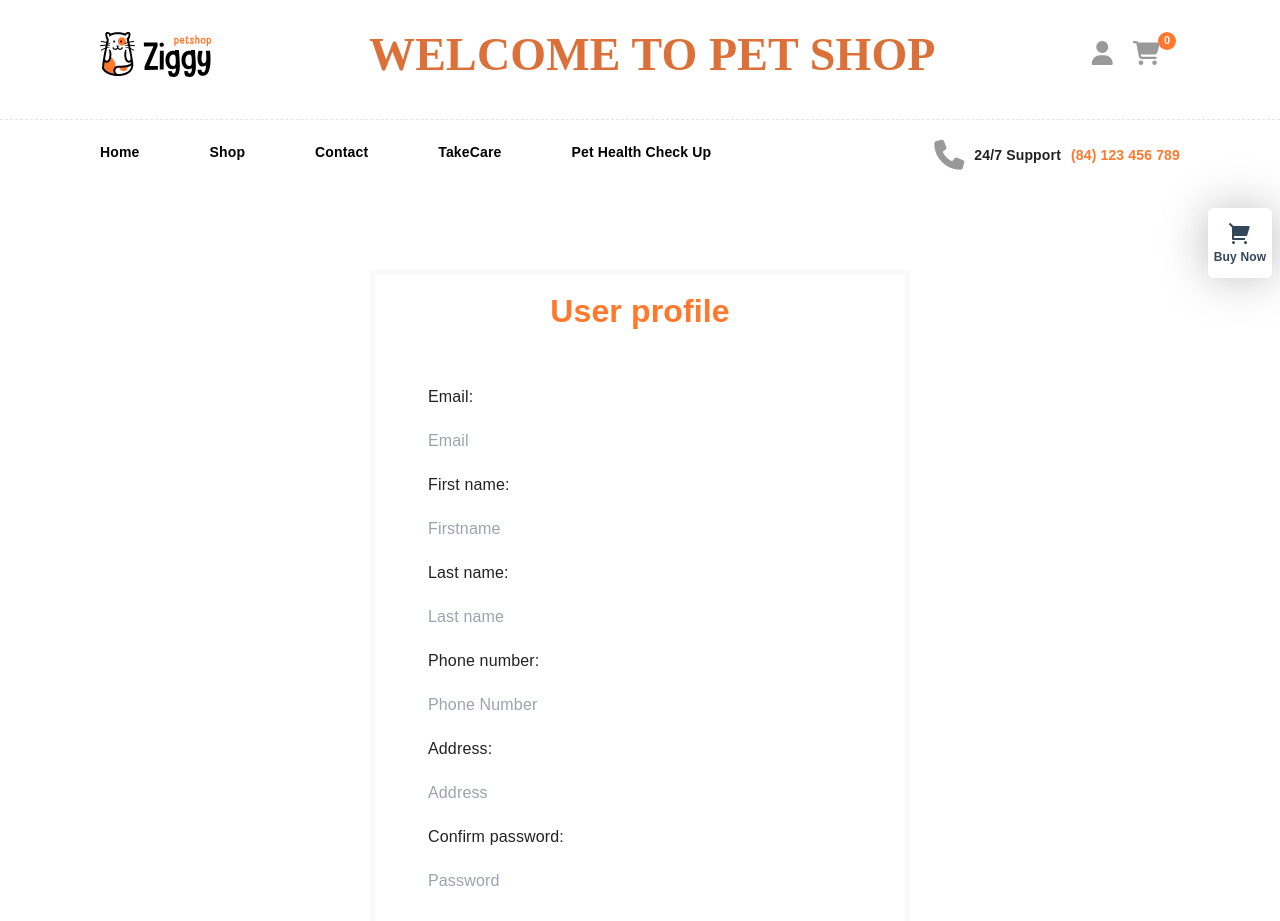
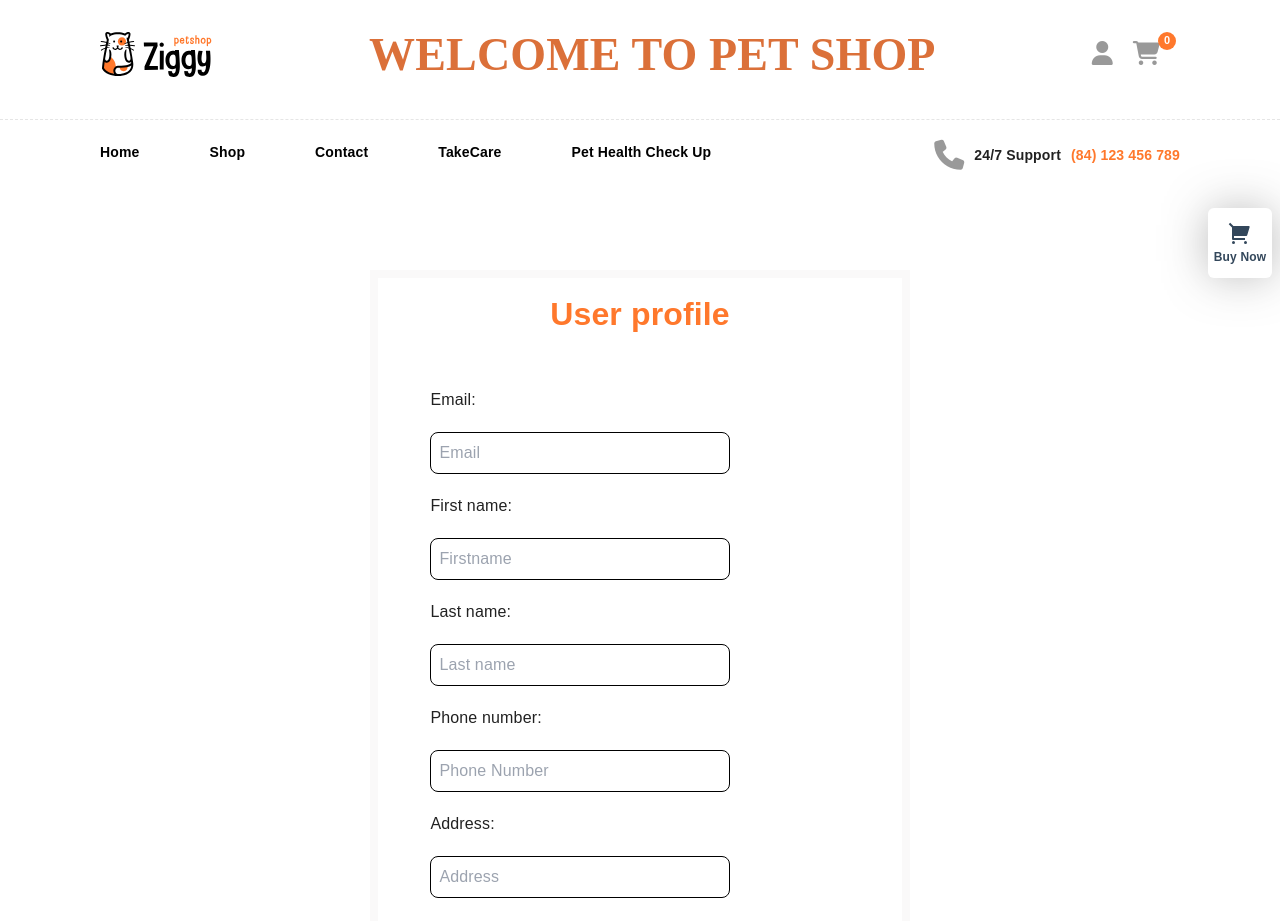
Before and after one commit to thovagaushop/PetShopFrontEnd, a React (Create React App) app: page /profile in a window 1280 px wide. Shown: the top 921 px of the page. Built offline with nearby package versions, Linux system fonts and the light colour scheme; no server answers.

Commit message:
edit form profile

```diff
--- a/src/pages/Profile/Profile.js
+++ b/src/pages/Profile/Profile.js
@@ -103,7 +103,7 @@ export default function Profile() {
           {message.content}
         </Alert>
       </Snackbar>
-      <div className="mt-[100px] w-[50%] h-[800px] border-[5px] border-[var(--grey-background-header)] flex flex-col justify-start items-center">
+      <div className="mt-[100px] w-[50%] h-[800px] border-[8px] border-[var(--grey-background-header)] flex flex-col justify-start items-center">
         <div className="font-bold text-[32px] mt-3 text-[var(--hover-color)]">
           User profile
         </div>
@@ -123,6 +123,8 @@ export default function Profile() {
             value={user.email}
             className="w-[100%] outline-none text-[var(--grey-bolder)] w-[300px]"
             required
+            readOnly
+            style={{ borderRadius: '8px', border: '1px solid black', padding: '8px' }}
           />
 
           <label for="date" className="my-[20px]">
@@ -137,6 +139,7 @@ export default function Profile() {
             placeholder="Firstname"
             className="w-[100%] outline-none text-[var(--grey-bolder)] w-[300px]"
             required
+            style={{ borderRadius: '8px', border: '1px solid black', padding: '8px' }}
           />
 
           <label for="date" className="my-[20px]">
@@ -151,6 +154,7 @@ export default function Profile() {
             placeholder="Last name"
             className="w-[100%] outline-none text-[var(--grey-bolder)] w-[300px]"
             required
+            style={{ borderRadius: '8px', border: '1px solid black', padding: '8px' }}
           />
 
           <label for="date" className="my-[20px]">
@@ -165,6 +169,7 @@ export default function Profile() {
             placeholder="Phone Number"
             className="w-[100%] outline-none text-[var(--grey-bolder)] w-[300px]"
             required
+            style={{ borderRadius: '8px', border: '1px solid black', padding: '8px' }}
           />
 
           <label for="date" className="my-[20px]">
@@ -179,6 +184,7 @@ export default function Profile() {
             placeholder="Address"
             className="w-[100%] outline-none text-[var(--grey-bolder)] w-[300px]"
             required
+            style={{ borderRadius: '8px', border: '1px solid black', padding: '8px' }}
           />
 
           <label for="date" className="my-[20px]">
@@ -192,6 +198,7 @@ export default function Profile() {
             placeholder="Password"
             className="w-[100%] outline-none text-[var(--grey-bolder)] w-[300px]"
             required
+            style={{ borderRadius: '8px', border: '1px solid black', padding: '8px' }}
           />
 
           <input
```
